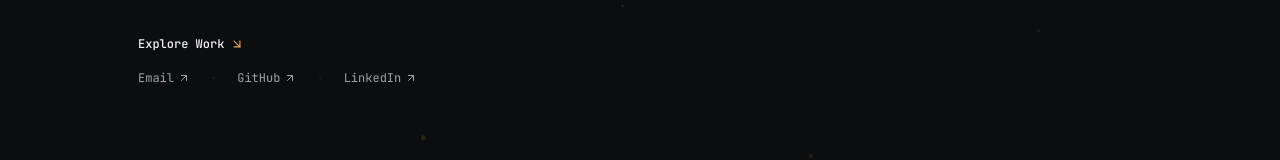
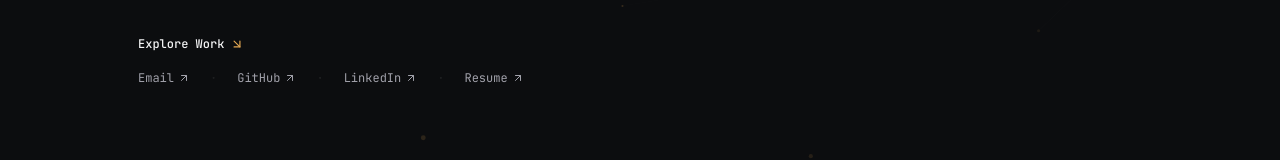
Before and after one commit to KrishnaTerminalOpen/krishna_sahu, a Next.js app: page / in a window 1280 px wide. Shown: the part 530-690 px from the top of the page. Built offline with nearby package versions, Linux system fonts and the light colour scheme.

Commit message:
Add download Resume button beside LinkedIn in hero section

```diff
--- a/components/HeroSection.tsx
+++ b/components/HeroSection.tsx
@@ -85,6 +85,17 @@ export function HeroSection({ onOpenAiAssistant }: HeroSectionProps) {
               <span>LinkedIn</span>
               <ArrowUpRight className="w-3 h-3 text-muted" />
             </a>
+
+            <span className="text-border">·</span>
+
+            <a
+              href={personal.resumePath}
+              download="Krishna_Sahu_Resume.pdf"
+              className="inline-flex items-center gap-1 hover:text-foreground transition-colors"
+            >
+              <span>Resume</span>
+              <ArrowUpRight className="w-3 h-3 text-muted" />
+            </a>
           </div>
         </div>
       </div>
```
